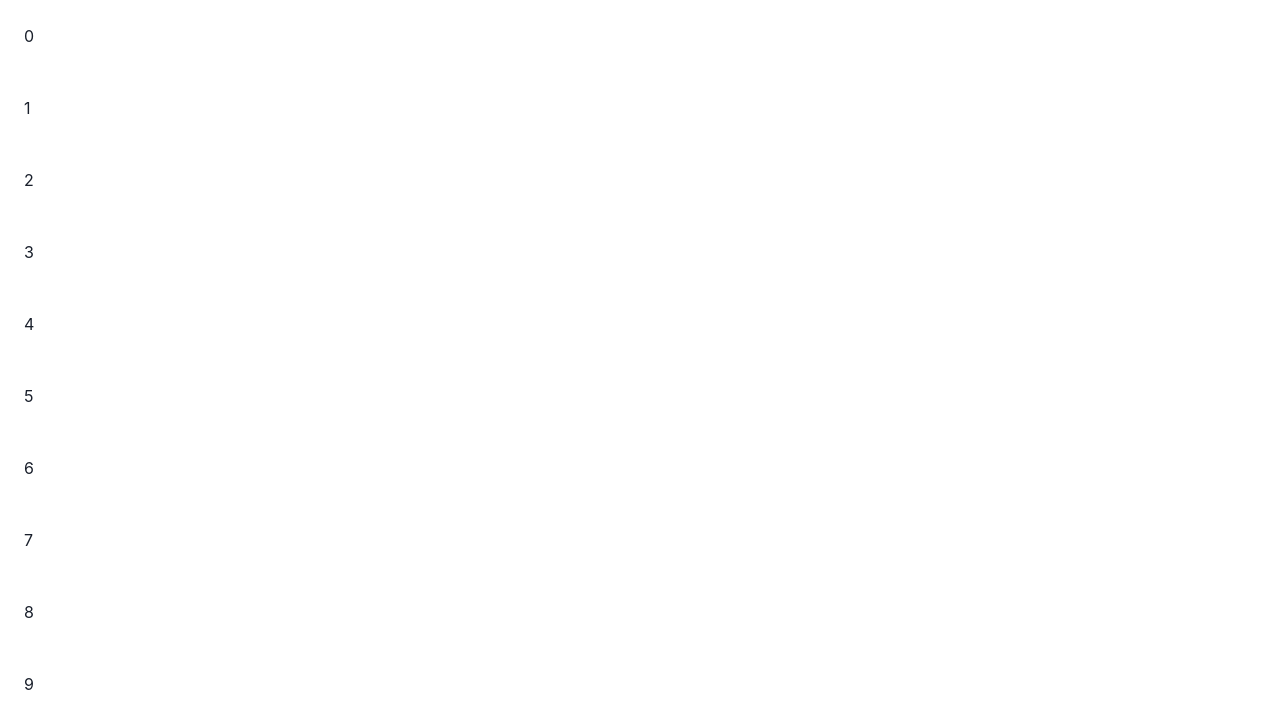
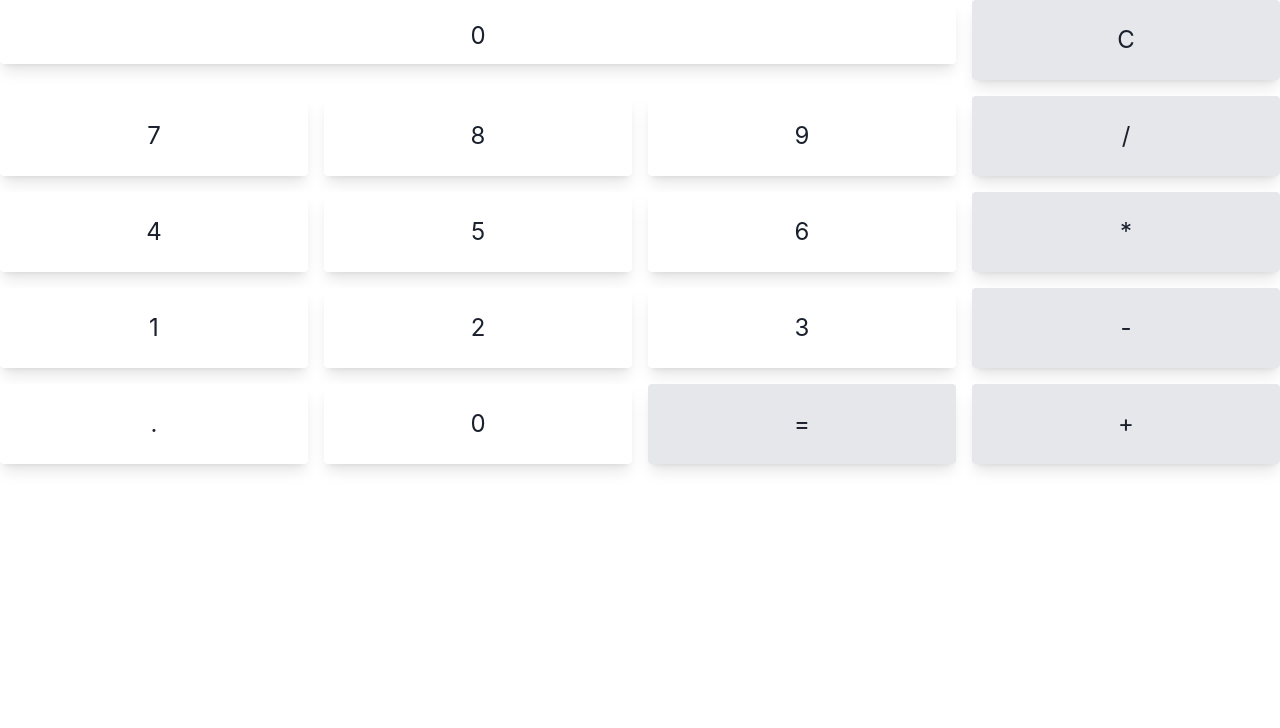
Before and after one commit to naoyuki2/react-knock, a React (Vite) app: page /005 in a window 1280 px wide. Shown: the top 728 px of the page. Built offline with nearby package versions, Linux system fonts and the light colour scheme.

Commit message:
calc完成

```diff
--- a/package.json
+++ b/package.json
@@ -14,9 +14,12 @@
     "@chakra-ui/react": "^2.8.2",
     "@emotion/react": "^11.11.1",
     "@emotion/styled": "^11.11.0",
+    "@reduxjs/toolkit": "^2.0.1",
     "framer-motion": "^10.16.5",
+    "mathjs": "^12.1.0",
     "react": "^18.2.0",
     "react-dom": "^18.2.0",
+    "react-redux": "^9.0.1",
     "react-router-dom": "^6.19.0"
   },
   "devDependencies": {
--- a/src/05Calc/Calc.tsx
+++ b/src/05Calc/Calc.tsx
@@ -1,13 +1,47 @@
-import Number from './component/Number'
+//npx tailwindcss -i ./src/input.css -o ./dist/output.css --watch
+import { Mass } from './component/Mass'
+import Display from './component/Display'
+import { useState } from 'react'
 
 const Calc = () => {
-  return (
-    <section>
-      {[...Array(10).keys()].map((i) => (
-        <Number key={i} num={i} />
-      ))}
-    </section>
-  )
+    const [input, setInput] = useState<string>('0')
+    const [result, setResult] = useState<string>('')
+    const [resultFlg, setResultFlg] = useState<boolean>(false)
+    const MassArray = [
+        'C',
+        '7',
+        '8',
+        '9',
+        '/',
+        '4',
+        '5',
+        '6',
+        '*',
+        '1',
+        '2',
+        '3',
+        '-',
+        '.',
+        '0',
+        '=',
+        '+',
+    ]
+    return (
+        <div className="text-2xl container mx-auto grid grid-cols-4 gap-4 text-center">
+            <Display input={input} result={result} resultFlg={resultFlg} />
+            {MassArray.map((i, _) => (
+                <Mass
+                    key={i}
+                    mass={i}
+                    input={input}
+                    setInput={setInput}
+                    setResult={setResult}
+                    resultFlg={resultFlg}
+                    setResultFlg={setResultFlg}
+                />
+            ))}
+        </div>
+    )
 }
 
 export default Calc
--- /dev/null
+++ b/src/05Calc/component/Display.tsx
@@ -0,0 +1,16 @@
+type Props = {
+    input: string
+    result: string
+    resultFlg: boolean
+}
+
+const Display = ({ input, result, resultFlg }: Props) => {
+    return (
+        <div className="h-16 p-5 col-span-3 rounded shadow-lg">
+            {resultFlg === false && input}
+            {resultFlg === true && result}
+        </div>
+    )
+}
+
+export default Display
--- /dev/null
+++ b/src/05Calc/component/Mass.tsx
@@ -0,0 +1,78 @@
+import { Dispatch, SetStateAction } from 'react'
+import { evaluate } from 'mathjs'
+
+type Props = {
+    mass: string
+    input: string
+    setInput: Dispatch<SetStateAction<string>>
+    setResult: Dispatch<SetStateAction<string>>
+    resultFlg: boolean
+    setResultFlg: Dispatch<SetStateAction<boolean>>
+}
+
+export const Mass = ({
+    mass,
+    input,
+    setInput,
+    setResult,
+    resultFlg,
+    setResultFlg,
+}: Props) => {
+    const inputNumberOperator = (mass: string) => {
+        if (resultFlg) {
+            setResultFlg(false)
+        }
+        if (input === '0') {
+            setInput(mass)
+        } else {
+            setInput(input + mass)
+        }
+    }
+    const calculateResult = () => {
+        try {
+            setResult(evaluate(input))
+        } catch {
+            setResult('Error')
+        } finally {
+            setResultFlg(true)
+            setInput('0')
+        }
+    }
+    const clear = () => {
+        setInput('0')
+        setResult('')
+    }
+    return (
+        <>
+            {mass === 'C' ? (
+                <button
+                    className="p-6 bg-gray-200 rounded shadow-lg"
+                    onClick={() => clear()}
+                >
+                    {mass}
+                </button>
+            ) : mass === '+' || mass === '-' || mass === '*' || mass === '/' ? (
+                <button
+                    className="p-6 bg-gray-200 rounded shadow-lg"
+                    onClick={() => inputNumberOperator(mass)}
+                >
+                    {mass}
+                </button>
+            ) : mass === '=' ? (
+                <button
+                    className="p-6 bg-gray-200 rounded shadow-lg"
+                    onClick={() => calculateResult()}
+                >
+                    {mass}
+                </button>
+            ) : (
+                <button
+                    className="p-6 bg-white rounded shadow-lg"
+                    onClick={() => inputNumberOperator(mass)}
+                >
+                    {mass}
+                </button>
+            )}
+        </>
+    )
+}
--- a/src/05Calc/component/Number.tsx
+++ /dev/null
@@ -1,5 +0,0 @@
-const Number = ({ num }: { num: number }) => {
-  return <div className="p-6">{num}</div>
-}
-
-export default Number
--- /dev/null
+++ b/src/06Profile/Profile.tsx
@@ -0,0 +1,18 @@
+import React from 'react'
+
+const Profile = () => {
+    return (
+        <>
+            // ヘッダー
+            <div>
+                <h1>プロフィール自動生成</h1>
+            </div>
+            //左のプロフィール
+            <div></div>
+            //右の入力フォーム
+            <div></div>
+        </>
+    )
+}
+
+export default Profile
--- a/src/App.tsx
+++ b/src/App.tsx
@@ -5,6 +5,7 @@ import Counter from './02Counter/Counter'
 import Todo from './03TODO/Todo'
 import Timer from './04Timer/Timer'
 import Calc from './05Calc/Calc'
+import Profile from './06Profile/Profile'
 
 function App() {
     return (
@@ -16,6 +17,7 @@ function App() {
                 <Route path="/003" element={<Todo />} />
                 <Route path="/004" element={<Timer />} />
                 <Route path="/005" element={<Calc />}></Route>
+                <Route path="/006" element={<Profile />}></Route>
             </Routes>
         </div>
     )
--- a/src/Home.tsx
+++ b/src/Home.tsx
@@ -20,6 +20,9 @@ const Home = () => {
                 <li>
                     <Link href="/005">005 Calc</Link>
                 </li>
+                <li>
+                    <Link href="/006">006 Profile</Link>
+                </li>
             </ul>
         </>
     )
```
Also changed, not shown: 2 other files (tests, documents, lock files or other folders). Lines whose indentation alone changed are shown as unchanged.
